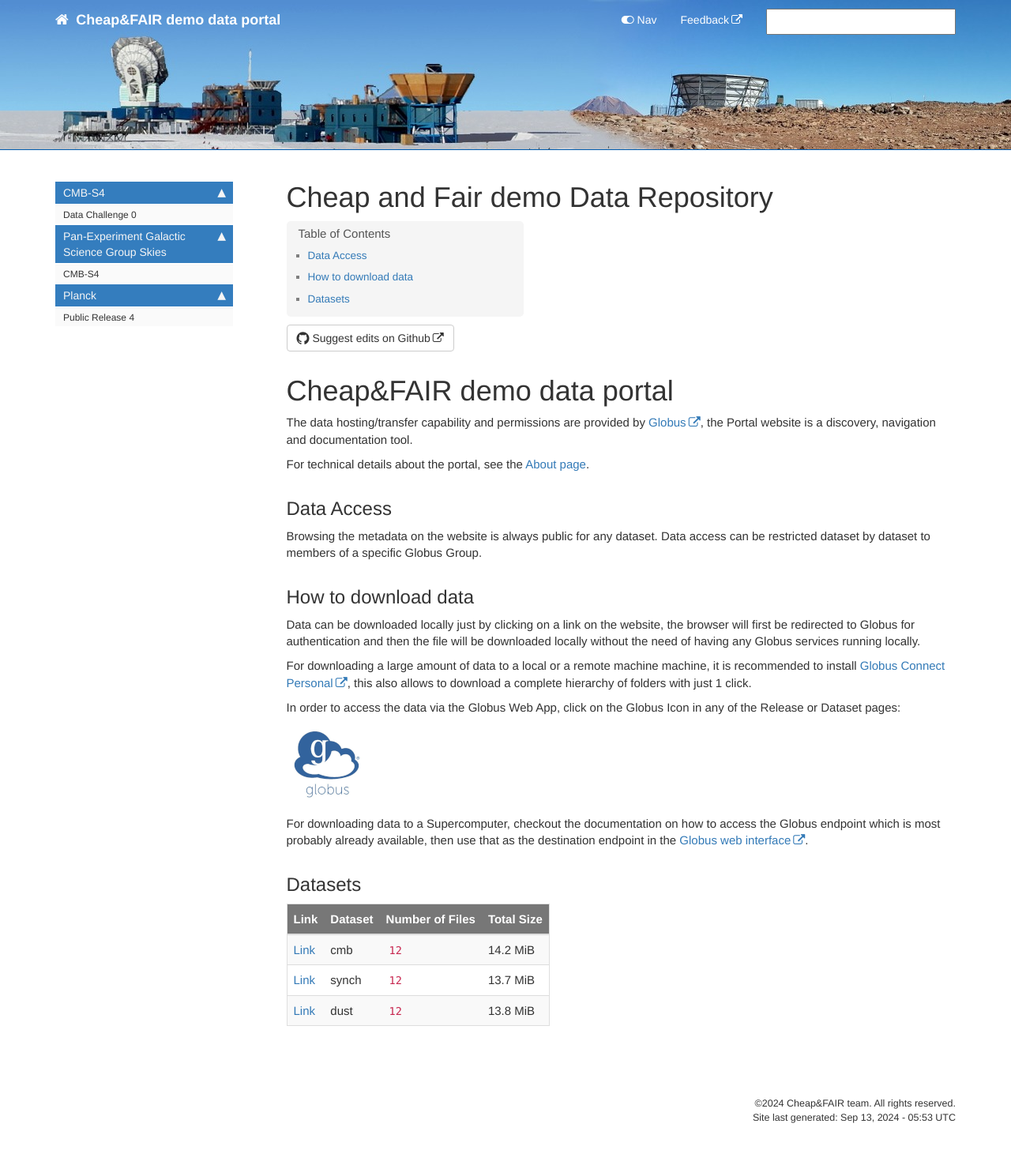
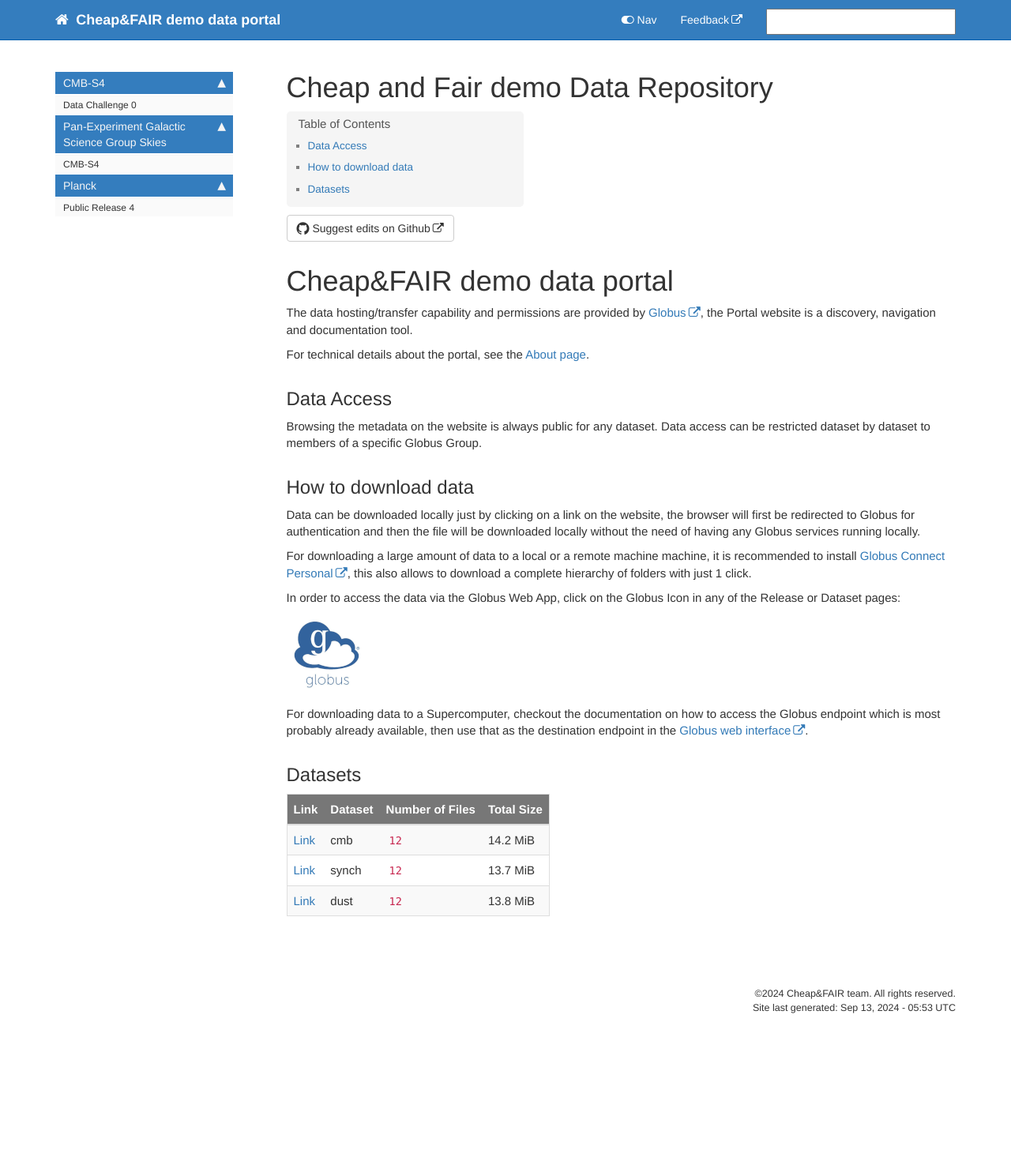
Before and after one commit to cheapandfair/cheapandfair-template, a Jekyll site: the page built from index.md, in a window 1280 px wide. Shown: the whole page at 79% size. Built offline with Jekyll 4.4.1, drawn with Linux system fonts in a browser that asks for light colours; comment, search, counter and statistics services are not loaded; after the commit the page ends 1336 px from its top, so only the background shows below that.

Commit message:
remove banner

```diff
--- a/css/customstyles.css
+++ b/css/customstyles.css
@@ -1201,8 +1201,3 @@ h4.panel-title {
         display:block !important;
     }
 }
-
-.navbar-static-top {
-    background-image: url(/images/cmb-s4-atacama-south-pole.jpg);
-    height: 190px;
-}
```
